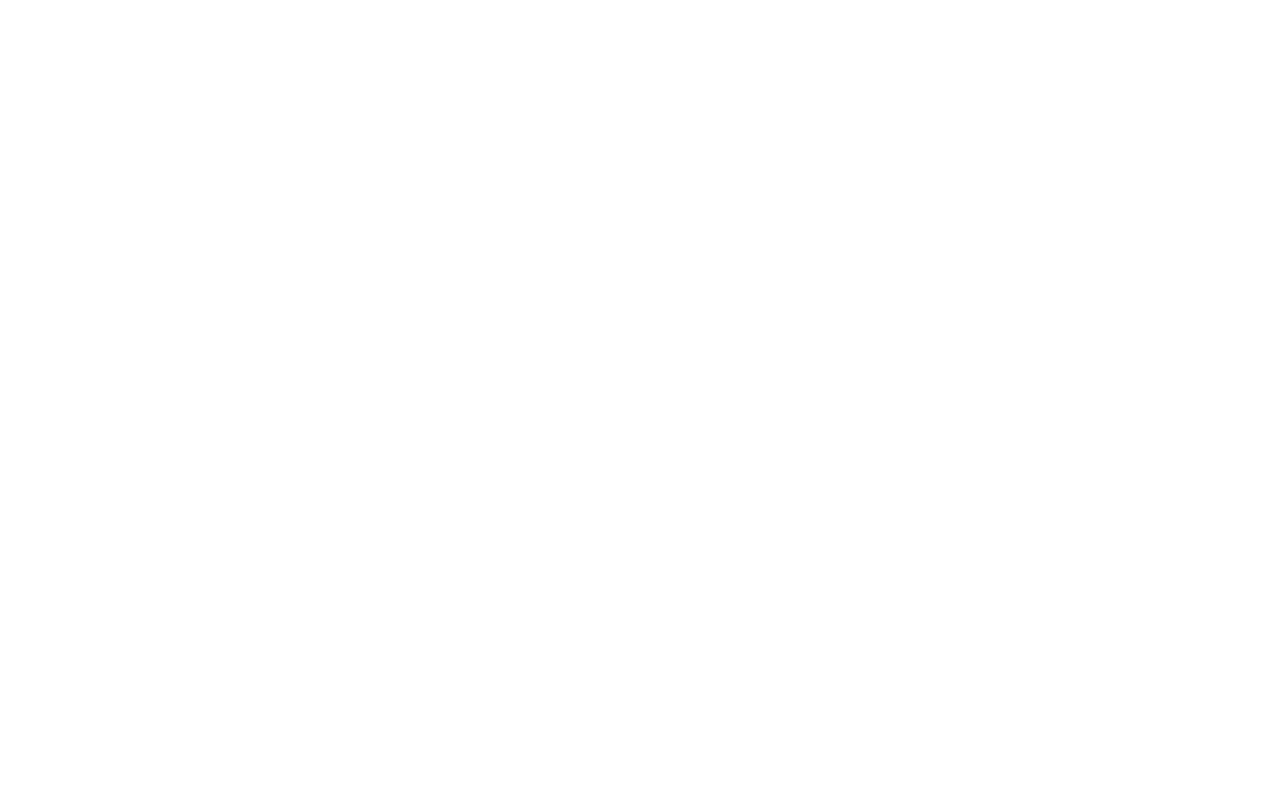
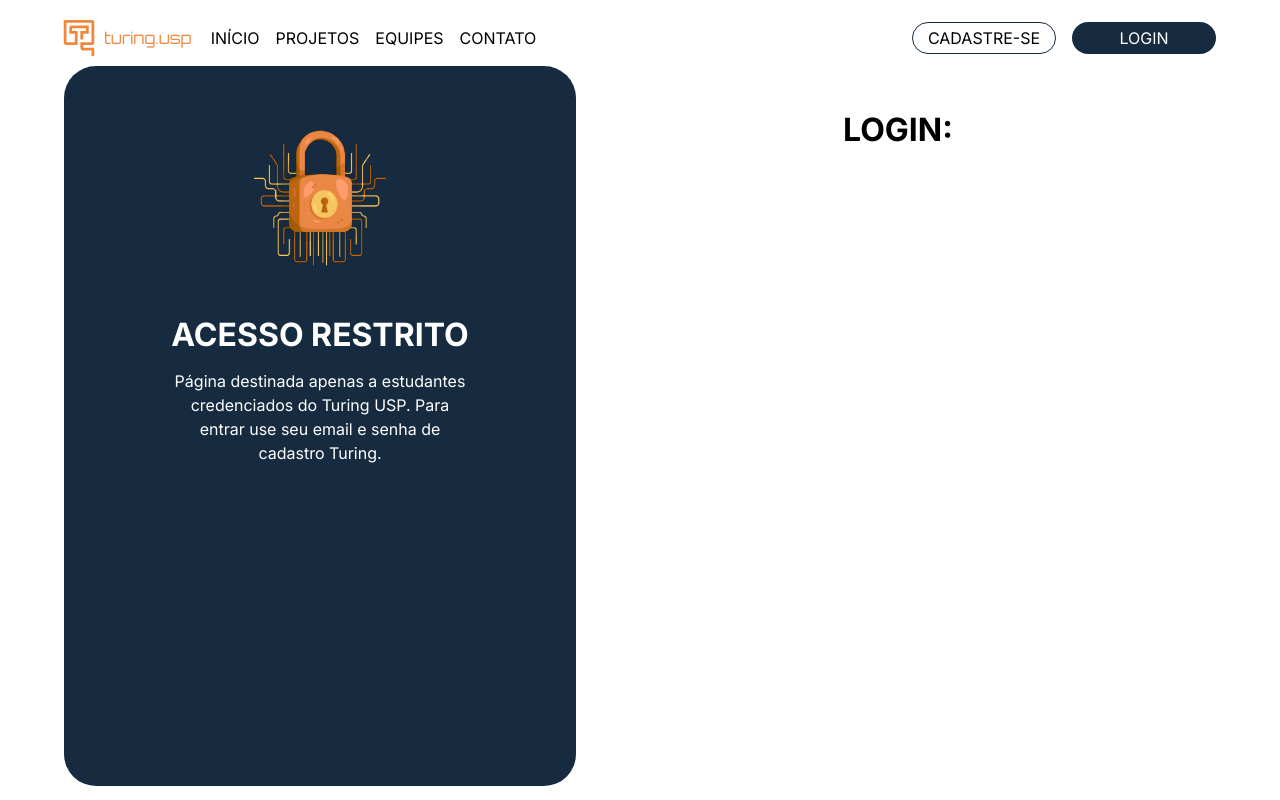
Before and after one commit to turing-usp/site-oficial-public, a Next.js app: page /login in a window 1280 px wide. Shown: the top 800 px of the page. Built offline with nearby package versions, Linux system fonts and the light colour scheme.

Commit message:
Alterações na página de login

```diff
--- a/app/login/page.tsx
+++ b/app/login/page.tsx
@@ -6,7 +6,38 @@
 export default function Login() {
     return (
         <main>
-
+            <div className='fixed top-0 left-0 right-0 z-10'>
+                <Navbar/>
+            </div>
+            <div className='flex flex-row h-[100vh] w-[100%] mt-[2%] items-center justify-center'>
+                <div className='flex w-[45%] mx-[5%]'>
+                    <div className='flex flex-col bg-[#162B3F] h-[90vh] w-[100%] rounded rounded-[2rem] items-center'>
+                        <Image
+                            src="/cadeado.svg"
+                            alt="Login Image"
+                            width={300}
+                            height={300}
+                            className='mt-[10%]'
+                        />
+                        <p className='text=[#FFFFFF] text-[2rem] font-bold mt-[5%]'>ACESSO RESTRITO</p>
+                        <p className='text=[#FFFFFF] text-[1rem] text-center mx-[20%] mt-[2%]'>Página destinada apenas a estudantes credenciados do Turing USP. Para entrar use seu email e senha de cadastro Turing.</p>
+                    </div>
+                </div>
+                <div className='flex w-[45%] mx-[5%] justify-center'>
+                    <div className='flex flex-col h-[80vh]'>
+                        <p className='text-[#000000] text-[2rem] font-bold'>LOGIN:</p>
+                        <input
+                            type="email"
+                            placeholder="EMAIL"
+                            className='h-[20hv] w-[30%]'
+                            >
+                            </input>
+                    </div>
+                </div>
+            </div>
+            <div>
+                <Footer/>
+            </div>
         </main>
     );
 }
--- a/components/navbar.tsx
+++ b/components/navbar.tsx
@@ -23,7 +23,7 @@
             </div>
             <div className='flex gap-[1rem]'>
                 <button className='text-[1rem] text-[#000000] border border-[#162B3F] w-[9rem] h-[2rem] rounded rounded-[2rem] hover:bg-[#162B3F] hover:text-[#FFFFFF] transition-ease-in-out duration-500 cursor-pointer'>CADASTRE-SE</button>
-                <button className='text-[1rem] text-[#FFFFFF] bg-[#162B3F] w-[9rem] h-[2rem] rounded rounded-[2rem] hover:scale-103 transition-transform duration-300'>LOGIN</button>
+                <button className='text-[1rem] text-[#FFFFFF] bg-[#162B3F] w-[9rem] h-[2rem] rounded rounded-[2rem] hover:scale-103 transition-transform duration-300'> <a href="/login">LOGIN</a></button>
             </div>
         </nav>
     );
```
